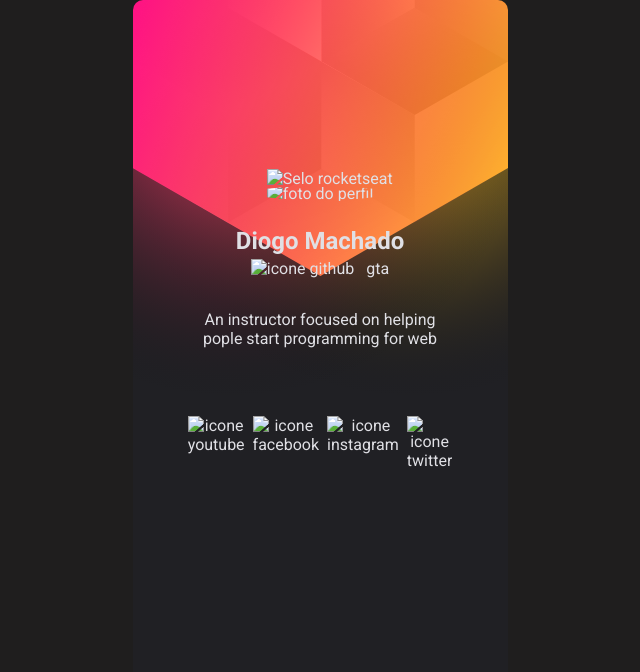
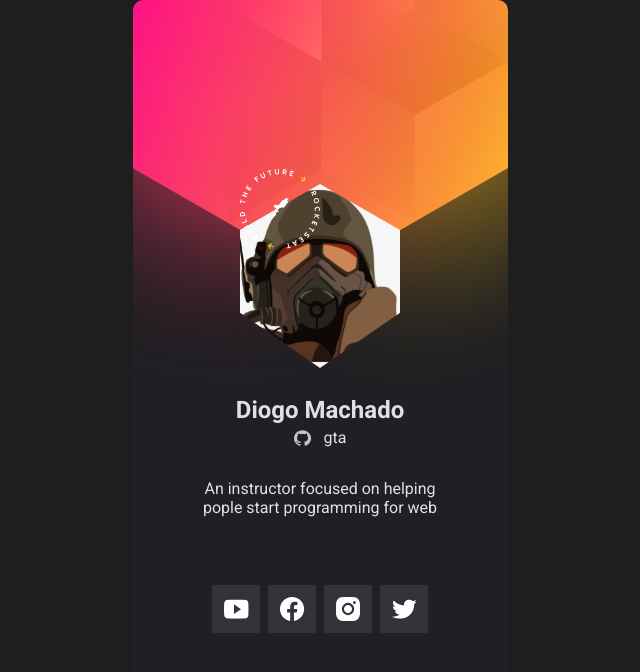
Before and after one commit to Dggamer007k7/Cracha_NLW_heat, a plain HTML site: page Index.html in a window 1280 px wide. Shown: the whole page, without its empty margins (320-960 px from the left). Drawn offline with Linux system fonts and the light colour scheme; no server answers; files whose address does not match are found by name.

Commit message:
Update Index.html

```diff
--- a/Index.html
+++ b/Index.html
@@ -18,14 +18,14 @@
       <div class="content">
         <div class="fotos">
           <span>
-            <img src="imagens/selo.svg" alt="Selo rocketseat" />
+            <img src="images/selo.svg" alt="Selo rocketseat" />
           </span>
-          <img id="userim" src="imagens/gas.png" alt="foto do perfil" />
+          <img id="userim" src="images/gas.png" alt="foto do perfil" />
         </div>
 
         <h1 id="username">Diogo Machado</h1>
         <a id="git" target="_blank" href="https://github.com/Dggamer007k7"
-          ><img src="imagens/github.svg" alt="icone github" /><span
+          ><img src="images/github.svg" alt="icone github" /><span
             id="userlogin"
             >gta</span
           ></a
@@ -39,26 +39,26 @@
             <a
               href="https://www.youtube.com/channel/UCU5FYQ7d4gQN71caUHZ_rlw"
               target="_blank"
-              ><img src="imagens/youtube.svg" alt="icone youtube"
+              ><img src="images/youtube.svg" alt="icone youtube"
             /></a>
           </li>
           <li class="facebook">
             <a
               href="https://www.facebook.com/profile.php?id=100011755563433"
               target="_blank"
-              ><img src="imagens/facebook.svg" alt="icone facebook"
+              ><img src="images/facebook.svg" alt="icone facebook"
             /></a>
           </li>
           <li class="instagram">
             <a
               href="https://instagram.com/diogo.machado.de.souza/"
               target="_blank"
-              ><img src="imagens/instagram.svg" alt="icone instagram"
+              ><img src="images/instagram.svg" alt="icone instagram"
             /></a>
           </li>
           <li class="twitter">
             <a href="https://twitter.com/DGgamer007" target="_blank"
-              ><img src="imagens/twitter.svg" alt="icone twitter"
+              ><img src="images/twitter.svg" alt="icone twitter"
             /></a>
           </li>
         </ul>
```
